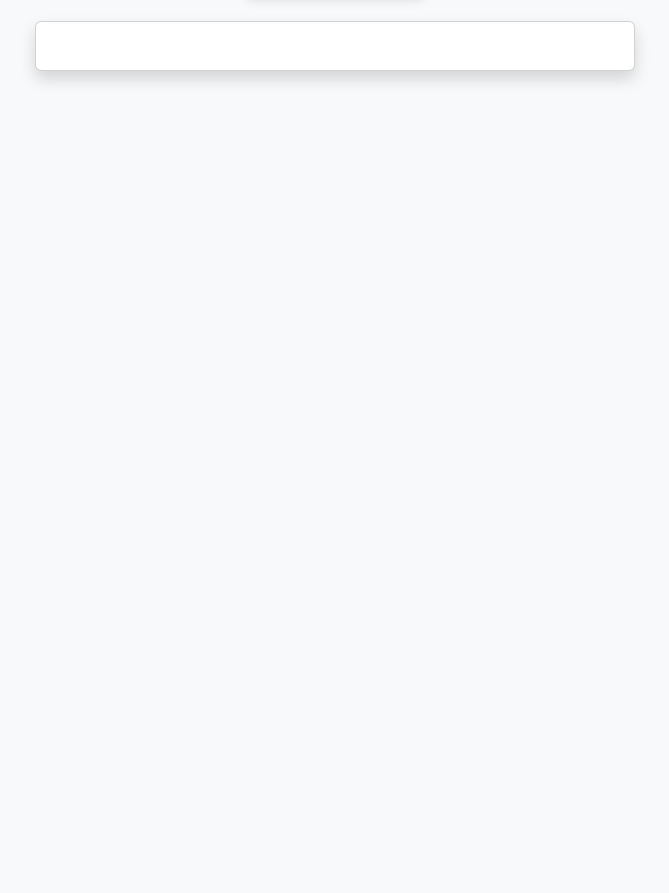
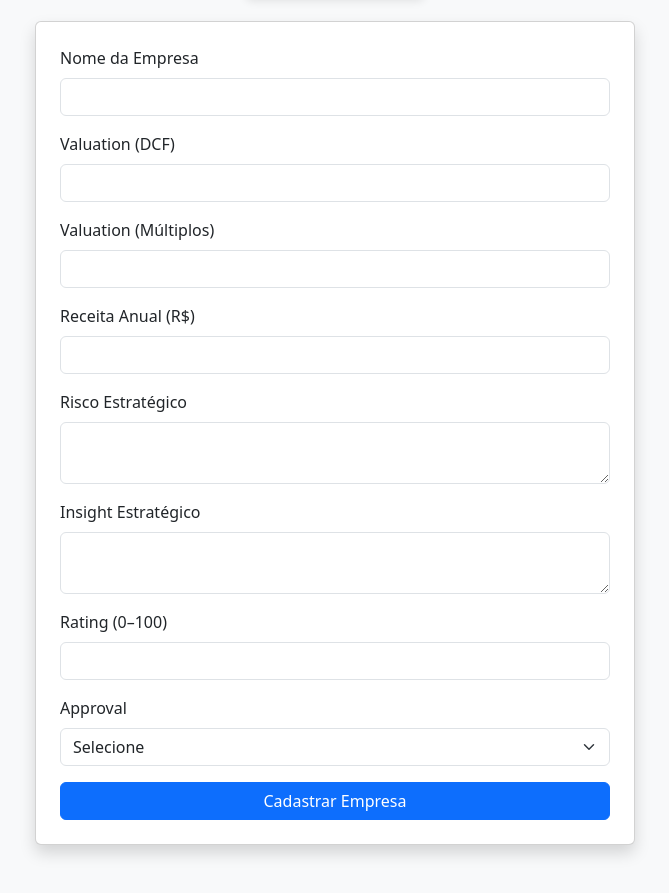
Before and after one commit to Pecamanducci/Db_Search, a plain HTML site: page index.html in a window 1280 px wide. Shown: the part 295-1188 px from the top of the page, without its empty margins (305-974 px from the left). Before the commit the page ends 800 px from the top, so only its background shows below. Drawn offline with nearby package versions, Linux system fonts and the light colour scheme.

Commit message:
Add files via upload

```diff
--- a/index.html
+++ b/index.html
@@ -18,7 +18,44 @@
 
     <div class="card p-4 shadow">
       <form id="empresaForm">
-        <!-- Aqui vão os campos do formulário -->
+        <div class="mb-3">
+          <label for="name" class="form-label">Nome da Empresa</label>
+          <input type="text" class="form-control" id="name" required>
+        </div>
+        <div class="mb-3">
+          <label for="valuationDcf" class="form-label">Valuation (DCF)</label>
+          <input type="number" class="form-control" id="valuationDcf" required>
+        </div>
+        <div class="mb-3">
+          <label for="valuationMultiplo" class="form-label">Valuation (Múltiplos)</label>
+          <input type="number" class="form-control" id="valuationMultiplo" required>
+        </div>
+        <div class="mb-3">
+          <label for="receita" class="form-label">Receita Anual (R$)</label>
+          <input type="number" class="form-control" id="receita" required>
+        </div>
+        <div class="mb-3">
+          <label for="risco" class="form-label">Risco Estratégico</label>
+          <textarea class="form-control" id="risco" rows="2" required></textarea>
+        </div>
+        <div class="mb-3">
+          <label for="insight" class="form-label">Insight Estratégico</label>
+          <textarea class="form-control" id="insight" rows="2" required></textarea>
+        </div>
+        <div class="mb-3">
+          <label for="rating" class="form-label">Rating (0–100)</label>
+          <input type="number" class="form-control" id="rating" required>
+        </div>
+        <div class="mb-3">
+          <label for="approval" class="form-label">Approval</label>
+          <select class="form-select" id="approval" required>
+            <option value="">Selecione</option>
+            <option value="Aprovado">Aprovado</option>
+            <option value="Em Avaliação">Em Avaliação</option>
+            <option value="Não Aprovado">Não Aprovado</option>
+          </select>
+        </div>
+        <button type="submit" class="btn btn-primary w-100">Cadastrar Empresa</button>
       </form>
     </div>
   </div>
--- a/script.js
+++ b/script.js
@@ -1,2 +1,5 @@
 
-// script.js funcional
+document.getElementById("empresaForm").addEventListener("submit", function (e) {
+  e.preventDefault();
+  alert("Empresa cadastrada (modo simulado). Integração com API virá em breve.");
+});
```
